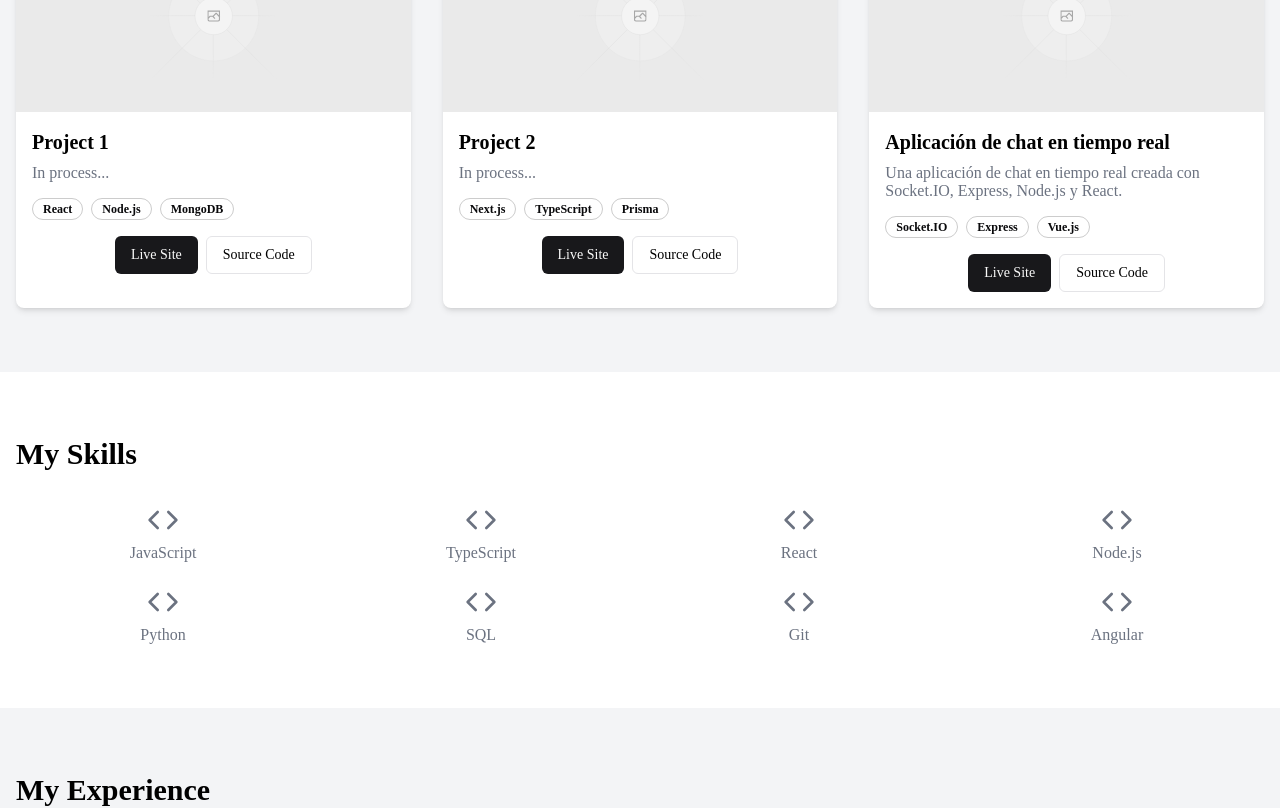
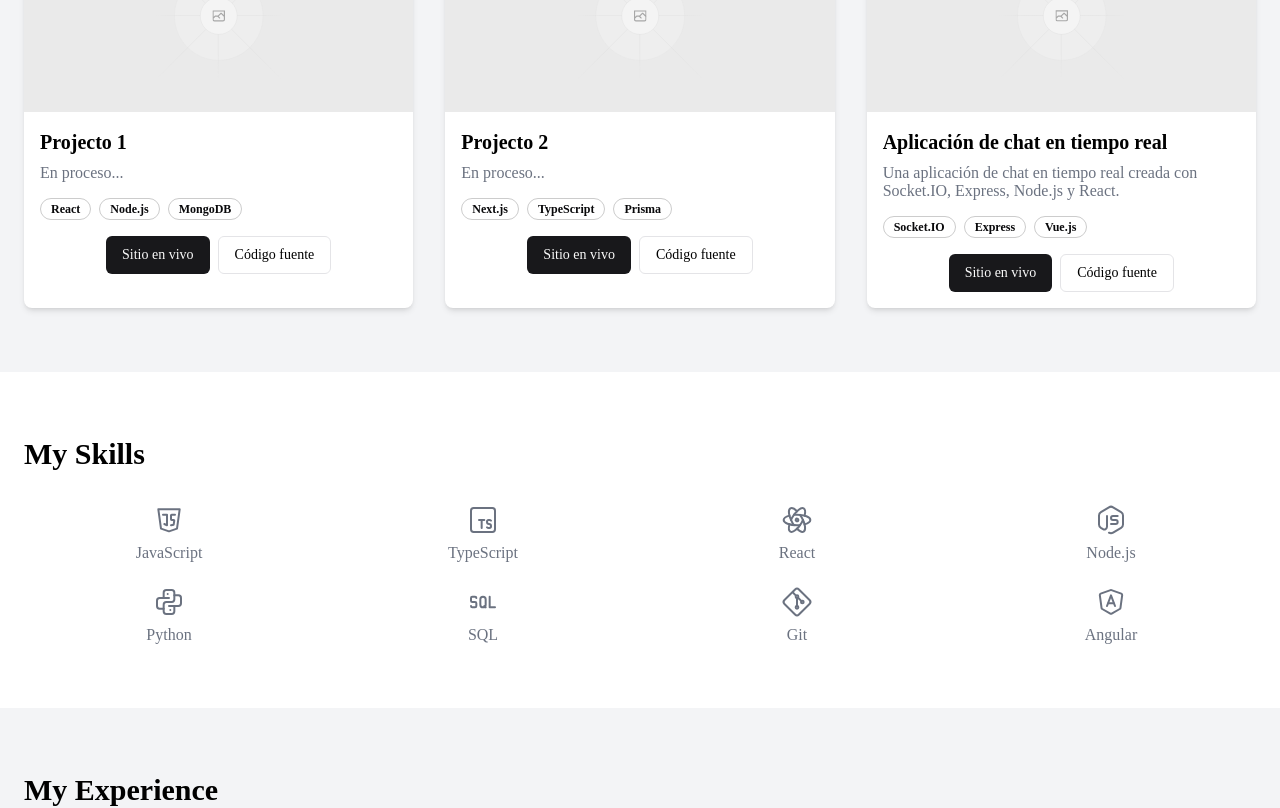
Before and after one commit to MrJuanLcm/portafolio, a React (Create React App) app: page / in a window 1280 px wide. Shown: the part 580-1388 px from the top of the page. Built offline with nearby package versions, Linux system fonts and the light colour scheme.

Commit message:
fix(my-skills): icons

```diff
--- a/src/App.js
+++ b/src/App.js
@@ -3,14 +3,12 @@ import Header from "./components/Header";
 import Main from "./components/Main";
 import Footer from "./components/Footer";
 
-function App() {
+export default function App() {
   return (
-    <div>
-      <Header /> {/* Muestra el componente Header */}
-      <Main /> {/* Contenido de tu aplicación*/}
-      <Footer /> {/* Muestra el componente Footer */}
+    <div className="flex flex-col min-h-[100dvh]">
+      <Header />
+      <Main />
+      <Footer />
     </div>
   );
 }
-
-export default App;
--- a/src/components/Footer/index.js
+++ b/src/components/Footer/index.js
@@ -5,7 +5,7 @@ export default function Footer() {
   return (
     <footer className="bg-gray-900 py-6">
       <div className="container mx-auto px-4 md:px-6 flex justify-between items-center">
-        <p className="text-sm text-white">&copy; 2024 Juan Lacruz</p>
+        <p className="text-sm text-white">"Developed by" Juan Lacruz 2024</p>
         <div className="flex gap-4">
           <a
             href="https://www.linkedin.com/in/juan-luis-lacruz-moreno/"
--- a/src/components/Footer/styles.css
+++ b/src/components/Footer/styles.css
@@ -1,51 +1,4 @@
-.text-white {
-    color: rgb(255 255 255);
-    /* padding: 1.5rem 0.5rem; */
-}
-
-.bg-gray-900 {
-    background-color: rgb(17 24 39);
-}
-
-.gap-4 {
-    gap: 1rem;
-}
-
-
 .py-6 {
     padding-top: 1.5rem;
     padding-bottom: 1.5rem;
 }
-
-.px-4 {
-    padding-left: 1rem;
-    padding-right: 1rem;
-}
-
-.text-sm {
-    font-size: 0.875rem;
-    line-height: 1.25rem;
-}
-
-
-.justify-between {
-    justify-content: space-between;
-}
-
-
-.flex {
-    display: flex;
-}
-
-.mx-auto {
-    margin-left: auto;
-    margin-right: auto;
-}
-
-
-
-@media (min-width: 1400px) {
-    .container {
-        max-width: 1400px;
-    }
-}
--- a/src/components/Header/index.js
+++ b/src/components/Header/index.js
@@ -2,7 +2,7 @@ import React from "react";
 import imgProfile from "../../assets/imgProfile.jpg";
 import "./styles.css";
 
-function Header() {
+export default function Header() {
   return (
     <header className="bg-gray-900 text-white py-8 px-4 md:px-6">
       <div className="container mx-auto flex flex-col items-center md:flex-row md:justify-between">
@@ -49,5 +49,3 @@ function Header() {
     </header>
   );
 }
-
-export default Header;
--- a/src/components/Header/styles.css
+++ b/src/components/Header/styles.css
@@ -18,27 +18,14 @@ pre {
     color: rgb(156 163 175);
 }
 
-.bg-gray-900 {
-
-    background-color: rgb(17 24 39);
-}
-
 .text-2xl {
     font-size: 1.5rem;
     line-height: 2rem;
 }
 
-.font-bold {
-    font-weight: 700;
-}
-
 .py-8 {
     padding-top: 2rem;
     padding-bottom: 2rem;
-}
-
-.w-full {
-    width: 100%;
 }
 
 .h-full {
@@ -67,36 +54,6 @@ video {
     vertical-align: middle;
 }
 
-.user_description {
-    display: flex;
-    flex-direction: row;
-}
-
-.user_name_div {
-    display: flex;
-    justify-content: center;
-    align-items: center;
-    flex-direction: column;
-}
-
-.flex-col {
-    flex-direction: column;
-}
-
-.gap-8 {
-    gap: 2rem;
-}
-
-.grid {
-    display: grid;
-}
-
-@media (min-width: 768px) {
-    .md\:grid-cols-2 {
-        grid-template-columns: repeat(2, minmax(0, 1fr));
-    }
-}
-
 @media (min-width: 768px) {
     .md\:flex-row {
         flex-direction: row;
@@ -104,32 +61,7 @@ video {
 }
 
 
-@media (min-width: 768px) {
-    .md\:py-16 {
-        padding-top: 4rem;
-        padding-bottom: 4rem;
-    }
-}
 
-@media (min-width: 768px) {
-    .md\:px-6 {
-        padding-left: 1.5rem;
-        padding-right: 1.5rem;
-    }
-}
-
-@media (min-width: 768px) {
-    .md\:justify-between {
-        justify-content: space-between;
-    }
-}
-
-a {
-    color: inherit;
-    text-decoration: inherit;
-}
-
-/* imagen del usuario */
 @media (min-width: 768px) {
     .md\:w-20 {
         width: 5rem;
@@ -140,10 +72,6 @@ a {
     .md\:h-20 {
         height: 5rem;
     }
-}
-
-.overflow-hidden {
-    overflow: hidden;
 }
 
 .shrink-0 {
--- a/src/components/Main/index.js
+++ b/src/components/Main/index.js
@@ -2,7 +2,7 @@ import React from "react";
 import imgProject from "../../assets/imgProject.svg";
 import "./styles.css";
 
-function Main() {
+export default function Main() {
   return (
     <main>
       <section id="about" className="py-12 md:py-16">
@@ -93,8 +93,8 @@ function Main() {
                 className="w-full h-48 object-cover"
               />
               <div className="p-4">
-                <h3 className="text-xl font-bold mb-2">Project 1</h3>
-                <p className="text-gray-500 mb-4">In process...</p>
+                <h3 className="text-xl font-bold mb-2">Projecto 1</h3>
+                <p className="text-gray-500 mb-4">En proceso...</p>
                 <div className="flex flex-wrap gap-2">
                   <div className="inline-flex w-fit items-center whitespace-nowrap rounded-full border px-2.5 py-0.5 text-xs font-semibold transition-colors focus:outline-none focus:ring-2 focus:ring-ring focus:ring-offset-2 text-foreground">
                     React
@@ -108,14 +108,14 @@ function Main() {
                 </div>
                 <div className="flex justify-center gap-2 mt-4">
                   <a
-                    href="#"
+                    href="/"
                     className="inline-flex items-center justify-center rounded-md bg-primary px-4 py-2 text-sm font-medium text-primary-foreground shadow transition-colors hover:bg-primary/90 focus-visible:outline-none focus-visible:ring-1 focus-visible:ring-ring disabled:pointer-events-none disabled:opacity-50">
-                    Live Site
+                    Sitio en vivo
                   </a>
                   <a
-                    href="#"
+                    href="/"
                     className="inline-flex items-center justify-center rounded-md border border-input bg-background px-4 py-2 text-sm font-medium shadow-sm transition-colors hover:bg-accent hover:text-accent-foreground focus-visible:outline-none focus-visible:ring-1 focus-visible:ring-ring disabled:pointer-events-none disabled:opacity-50">
-                    Source Code
+                    Código fuente
                   </a>
                 </div>
               </div>
@@ -129,8 +129,8 @@ function Main() {
                 className="w-full h-48 object-cover"
               />
               <div className="p-4">
-                <h3 className="text-xl font-bold mb-2">Project 2</h3>
-                <p className="text-gray-500 mb-4">In process...</p>
+                <h3 className="text-xl font-bold mb-2">Projecto 2</h3>
+                <p className="text-gray-500 mb-4">En proceso...</p>
                 <div className="flex flex-wrap gap-2">
                   <div className="inline-flex w-fit items-center whitespace-nowrap rounded-full border px-2.5 py-0.5 text-xs font-semibold transition-colors focus:outline-none focus:ring-2 focus:ring-ring focus:ring-offset-2 text-foreground">
                     Next.js
@@ -144,14 +144,14 @@ function Main() {
                 </div>
                 <div className="flex justify-center gap-2 mt-4">
                   <a
-                    href="#"
+                    href="/"
                     className="inline-flex items-center justify-center rounded-md bg-primary px-4 py-2 text-sm font-medium text-primary-foreground shadow transition-colors hover:bg-primary/90 focus-visible:outline-none focus-visible:ring-1 focus-visible:ring-ring disabled:pointer-events-none disabled:opacity-50">
-                    Live Site
+                    Sitio en vivo
                   </a>
                   <a
-                    href="#"
+                    href="/"
                     className="inline-flex items-center justify-center rounded-md border border-input bg-background px-4 py-2 text-sm font-medium shadow-sm transition-colors hover:bg-accent hover:text-accent-foreground focus-visible:outline-none focus-visible:ring-1 focus-visible:ring-ring disabled:pointer-events-none disabled:opacity-50">
-                    Source Code
+                    Código fuente
                   </a>
                 </div>
               </div>
@@ -187,12 +187,12 @@ function Main() {
                   <a
                     href="https://frondend-eizm.onrender.com/"
                     className="inline-flex items-center justify-center rounded-md bg-primary px-4 py-2 text-sm font-medium text-primary-foreground shadow transition-colors hover:bg-primary/90 focus-visible:outline-none focus-visible:ring-1 focus-visible:ring-ring disabled:pointer-events-none disabled:opacity-50">
-                    Live Site
+                    Sitio en vivo
                   </a>
                   <a
                     href="https://github.com/MrJuanLcm/real-time-chat-application"
                     className="inline-flex items-center justify-center rounded-md border border-input bg-background px-4 py-2 text-sm font-medium shadow-sm transition-colors hover:bg-accent hover:text-accent-foreground focus-visible:outline-none focus-visible:ring-1 focus-visible:ring-ring disabled:pointer-events-none disabled:opacity-50">
-                    Source Code
+                    Código fuente
                   </a>
                 </div>
               </div>
@@ -207,145 +207,164 @@ function Main() {
           <div className="grid grid-cols-2 md:grid-cols-4 gap-6">
             <div className="flex flex-col items-center gap-2">
               <svg
-                data-id="85"
                 xmlns="http://www.w3.org/2000/svg"
+                className="h-8 w-8 text-gray-500"
                 width="24"
                 height="24"
                 viewBox="0 0 24 24"
+                strokeWidth="1.5"
+                stroke="currentColor"
                 fill="none"
-                stroke="currentColor"
-                strokeWidth="2"
                 strokeLinecap="round"
-                strokeLinejoin="round"
-                className="h-8 w-8 text-gray-500">
-                <polyline points="16 18 22 12 16 6"></polyline>
-                <polyline points="8 6 2 12 8 18"></polyline>
+                strokeLinejoin="round">
+                <path stroke="none" d="M0 0h24v24H0z" fill="none" />
+                <path d="M20 4l-2 14.5l-6 2l-6 -2l-2 -14.5z" />
+                <path d="M7.5 8h3v8l-2 -1" />
+                <path d="M16.5 8h-2.5a.5 .5 0 0 0 -.5 .5v3a.5 .5 0 0 0 .5 .5h1.423a.5 .5 0 0 1 .495 .57l-.418 2.93l-2 .5" />
               </svg>
               <span className="text-gray-500">JavaScript</span>
             </div>
             <div className="flex flex-col items-center gap-2">
               <svg
-                data-id="85"
                 xmlns="http://www.w3.org/2000/svg"
+                className="h-8 w-8 text-gray-500"
                 width="24"
                 height="24"
                 viewBox="0 0 24 24"
+                strokeWidth="1.5"
+                stroke="currentColor"
                 fill="none"
-                stroke="currentColor"
-                strokeWidth="2"
                 strokeLinecap="round"
-                strokeLinejoin="round"
-                className="h-8 w-8 text-gray-500">
-                <polyline points="16 18 22 12 16 6"></polyline>
-                <polyline points="8 6 2 12 8 18"></polyline>
+                strokeLinejoin="round">
+                <path stroke="none" d="M0 0h24v24H0z" fill="none" />
+                <path d="M15 17.5c.32 .32 .754 .5 1.207 .5h.543c.69 0 1.25 -.56 1.25 -1.25v-.25a1.5 1.5 0 0 0 -1.5 -1.5a1.5 1.5 0 0 1 -1.5 -1.5v-.25c0 -.69 .56 -1.25 1.25 -1.25h.543c.453 0 .887 .18 1.207 .5" />
+                <path d="M9 12h4" />
+                <path d="M11 12v6" />
+                <path d="M21 19v-14a2 2 0 0 0 -2 -2h-14a2 2 0 0 0 -2 2v14a2 2 0 0 0 2 2h14a2 2 0 0 0 2 -2z" />
               </svg>
               <span className="text-gray-500">TypeScript</span>
             </div>
             <div className="flex flex-col items-center gap-2">
               <svg
-                data-id="85"
                 xmlns="http://www.w3.org/2000/svg"
+                className="h-8 w-8 text-gray-500"
                 width="24"
                 height="24"
                 viewBox="0 0 24 24"
+                strokeWidth="1.5"
+                stroke="currentColor"
                 fill="none"
-                stroke="currentColor"
-                strokeWidth="2"
                 strokeLinecap="round"
-                strokeLinejoin="round"
-                className="h-8 w-8 text-gray-500">
-                <polyline points="16 18 22 12 16 6"></polyline>
-                <polyline points="8 6 2 12 8 18"></polyline>
+                strokeLinejoin="round">
+                <path stroke="none" d="M0 0h24v24H0z" fill="none" />
+                <path d="M6.306 8.711c-2.602 .723 -4.306 1.926 -4.306 3.289c0 2.21 4.477 4 10 4c.773 0 1.526 -.035 2.248 -.102" />
+                <path d="M17.692 15.289c2.603 -.722 4.308 -1.926 4.308 -3.289c0 -2.21 -4.477 -4 -10 -4c-.773 0 -1.526 .035 -2.25 .102" />
+                <path d="M6.305 15.287c-.676 2.615 -.485 4.693 .695 5.373c1.913 1.105 5.703 -1.877 8.464 -6.66c.387 -.67 .733 -1.339 1.036 -2" />
+                <path d="M17.694 8.716c.677 -2.616 .487 -4.696 -.694 -5.376c-1.913 -1.105 -5.703 1.877 -8.464 6.66c-.387 .67 -.733 1.34 -1.037 2" />
+                <path d="M12 5.424c-1.925 -1.892 -3.82 -2.766 -5 -2.084c-1.913 1.104 -1.226 5.877 1.536 10.66c.386 .67 .793 1.304 1.212 1.896" />
+                <path d="M12 18.574c1.926 1.893 3.821 2.768 5 2.086c1.913 -1.104 1.226 -5.877 -1.536 -10.66c-.375 -.65 -.78 -1.283 -1.212 -1.897" />
+                <path d="M11.5 12.866a1 1 0 1 0 1 -1.732a1 1 0 0 0 -1 1.732z" />
               </svg>
               <span className="text-gray-500">React</span>
             </div>
             <div className="flex flex-col items-center gap-2">
               <svg
-                data-id="85"
                 xmlns="http://www.w3.org/2000/svg"
+                className="h-8 w-8 text-gray-500"
                 width="24"
                 height="24"
                 viewBox="0 0 24 24"
+                strokeWidth="1.5"
+                stroke="currentColor"
                 fill="none"
-                stroke="currentColor"
-                strokeWidth="2"
                 strokeLinecap="round"
-                strokeLinejoin="round"
-                className="h-8 w-8 text-gray-500">
-                <polyline points="16 18 22 12 16 6"></polyline>
-                <polyline points="8 6 2 12 8 18"></polyline>
+                strokeLinejoin="round">
+                <path stroke="none" d="M0 0h24v24H0z" fill="none" />
+                <path d="M9 9v8.044a2 2 0 0 1 -2.996 1.734l-1.568 -.9a3 3 0 0 1 -1.436 -2.561v-6.635a3 3 0 0 1 1.436 -2.56l6 -3.667a3 3 0 0 1 3.128 0l6 3.667a3 3 0 0 1 1.436 2.561v6.634a3 3 0 0 1 -1.436 2.56l-6 3.667a3 3 0 0 1 -3.128 0" />
+                <path d="M17 9h-3.5a1.5 1.5 0 0 0 0 3h2a1.5 1.5 0 0 1 0 3h-3.5" />
               </svg>
               <span className="text-gray-500">Node.js</span>
             </div>
             <div className="flex flex-col items-center gap-2">
               <svg
-                data-id="85"
                 xmlns="http://www.w3.org/2000/svg"
+                className="h-8 w-8 text-gray-500"
                 width="24"
                 height="24"
                 viewBox="0 0 24 24"
+                strokeWidth="1.5"
+                stroke="currentColor"
                 fill="none"
-                stroke="currentColor"
-                strokeWidth="2"
                 strokeLinecap="round"
-                strokeLinejoin="round"
-                className="h-8 w-8 text-gray-500">
-                <polyline points="16 18 22 12 16 6"></polyline>
-                <polyline points="8 6 2 12 8 18"></polyline>
+                strokeLinejoin="round">
+                <path stroke="none" d="M0 0h24v24H0z" fill="none" />
+                <path d="M12 9h-7a2 2 0 0 0 -2 2v4a2 2 0 0 0 2 2h3" />
+                <path d="M12 15h7a2 2 0 0 0 2 -2v-4a2 2 0 0 0 -2 -2h-3" />
+                <path d="M8 9v-4a2 2 0 0 1 2 -2h4a2 2 0 0 1 2 2v5a2 2 0 0 1 -2 2h-4a2 2 0 0 0 -2 2v5a2 2 0 0 0 2 2h4a2 2 0 0 0 2 -2v-4" />
+                <path d="M11 6l0 .01" />
+                <path d="M13 18l0 .01" />
               </svg>
               <span className="text-gray-500">Python</span>
             </div>
             <div className="flex flex-col items-center gap-2">
               <svg
-                data-id="85"
                 xmlns="http://www.w3.org/2000/svg"
+                className="h-8 w-8 text-gray-500"
                 width="24"
                 height="24"
                 viewBox="0 0 24 24"
+                strokeWidth="1.5"
+                stroke="currentColor"
                 fill="none"
-                stroke="currentColor"
-                strokeWidth="2"
                 strokeLinecap="round"
-                strokeLinejoin="round"
-                className="h-8 w-8 text-gray-500">
-                <polyline points="16 18 22 12 16 6"></polyline>
-                <polyline points="8 6 2 12 8 18"></polyline>
+                strokeLinejoin="round">
+                <path stroke="none" d="M0 0h24v24H0z" fill="none" />
+                <path d="M12 8a2 2 0 0 1 2 2v4a2 2 0 1 1 -4 0v-4a2 2 0 0 1 2 -2z" />
+                <path d="M17 8v8h4" />
+                <path d="M13 15l1 1" />
+                <path d="M3 15a1 1 0 0 0 1 1h2a1 1 0 0 0 1 -1v-2a1 1 0 0 0 -1 -1h-2a1 1 0 0 1 -1 -1v-2a1 1 0 0 1 1 -1h2a1 1 0 0 1 1 1" />
               </svg>
               <span className="text-gray-500">SQL</span>
             </div>
             <div className="flex flex-col items-center gap-2">
               <svg
-                data-id="85"
                 xmlns="http://www.w3.org/2000/svg"
+                className="h-8 w-8 text-gray-500"
                 width="24"
                 height="24"
                 viewBox="0 0 24 24"
+                strokeWidth="1.5"
+                stroke="currentColor"
                 fill="none"
-                stroke="currentColor"
-                strokeWidth="2"
                 strokeLinecap="round"
-                strokeLinejoin="round"
-                className="h-8 w-8 text-gray-500">
-                <polyline points="16 18 22 12 16 6"></polyline>
-                <polyline points="8 6 2 12 8 18"></polyline>
+                strokeLinejoin="round">
+                <path stroke="none" d="M0 0h24v24H0z" fill="none" />
+                <path d="M16 12m-1 0a1 1 0 1 0 2 0a1 1 0 1 0 -2 0" />
+                <path d="M12 8m-1 0a1 1 0 1 0 2 0a1 1 0 1 0 -2 0" />
+                <path d="M12 16m-1 0a1 1 0 1 0 2 0a1 1 0 1 0 -2 0" />
+                <path d="M12 15v-6" />
+                <path d="M15 11l-2 -2" />
+                <path d="M11 7l-1.9 -1.9" />
+                <path d="M13.446 2.6l7.955 7.954a2.045 2.045 0 0 1 0 2.892l-7.955 7.955a2.045 2.045 0 0 1 -2.892 0l-7.955 -7.955a2.045 2.045 0 0 1 0 -2.892l7.955 -7.955a2.045 2.045 0 0 1 2.892 0z" />
               </svg>
               <span className="text-gray-500">Git</span>
             </div>
             <div className="flex flex-col items-center gap-2">
               <svg
-                data-id="85"
                 xmlns="http://www.w3.org/2000/svg"
+                className="h-8 w-8 text-gray-500"
                 width="24"
                 height="24"
                 viewBox="0 0 24 24"
+                strokeWidth="1.5"
+                stroke="currentColor"
                 fill="none"
-                stroke="currentColor"
-                strokeWidth="2"
                 strokeLinecap="round"
-                strokeLinejoin="round"
-                className="h-8 w-8 text-gray-500">
-                <polyline points="16 18 22 12 16 6"></polyline>
-                <polyline points="8 6 2 12 8 18"></polyline>
+                strokeLinejoin="round">
+                <path stroke="none" d="M0 0h24v24H0z" fill="none" />
+                <path d="M5.428 17.245l6.076 3.471a1 1 0 0 0 .992 0l6.076 -3.471a1 1 0 0 0 .495 -.734l1.323 -9.704a1 1 0 0 0 -.658 -1.078l-7.4 -2.612a1 1 0 0 0 -.665 0l-7.399 2.613a1 1 0 0 0 -.658 1.078l1.323 9.704a1 1 0 0 0 .495 .734z" />
+                <path d="M9 15l3 -8l3 8" />
+                <path d="M10 13h4" />
               </svg>
               <span className="text-gray-500">Angular</span>
             </div>
@@ -445,5 +464,3 @@ function Main() {
     </main>
   );
 }
-
-export default Main;
--- a/src/components/Main/styles.css
+++ b/src/components/Main/styles.css
@@ -1,7 +1,6 @@
 .text-black {
     color: hsl(240 10% 3.9%);
 }
-
 
 menu,
 ol,
@@ -10,9 +9,6 @@ ul {
     margin: 0;
     padding: 0;
 }
-
-
-/* Projects */
 
 .bg-gray-100 {
     background-color: rgb(243 244 246);
@@ -30,36 +26,9 @@ ul {
     }
 }
 
-@media (min-width: 1400px) {
-    .container {
-        max-width: 1400px;
-    }
-}
-
-.mx-auto {
-    margin-left: auto;
-    margin-right: auto;
-}
-
-.px-4 {
-    padding-left: 1rem;
-    padding-right: 1rem;
-}
-
-@media (min-width: 768px) {
-    .md\:px-6 {
-        padding-left: 1.5rem;
-        padding-right: 1.5rem;
-    }
-}
-
 .text-3xl {
     font-size: 1.875rem;
     line-height: 2.25rem;
-}
-
-.font-bold {
-    font-weight: 700;
 }
 
 .mb-8 {
@@ -91,8 +60,8 @@ ul {
 }
 
 .bg-white {
-    --tw-bg-opacity: 1;
-    background-color: rgb(255 255 255 / var(--tw-bg-opacity));
+    --bg-opacity: 1;
+    background-color: rgb(255 255 255 / var(--bg-opacity));
 }
 
 .rounded-lg {
@@ -104,14 +73,6 @@ ul {
     --ring-shadow: 0 0 #0000;
     --ring-offset-shadow: 0 0 #0000;
     box-shadow: var(--ring-offset-shadow, 0 0 #0000), var(--ring-shadow, 0 0 #0000), var(--shadow);
-}
-
-.overflow-hidden {
-    overflow: hidden;
-}
-
-.w-full {
-    width: 100%;
 }
 
 .h-48 {
@@ -144,10 +105,6 @@ ul {
     margin-bottom: 1rem;
 }
 
-.flex {
-    display: flex;
-}
-
 .flex-wrap {
     flex-wrap: wrap;
 }
@@ -164,16 +121,8 @@ ul {
     width: fit-content;
 }
 
-.items-center {
-    align-items: center;
-}
-
 .whitespace-nowrap {
     white-space: nowrap;
-}
-
-.rounded-full {
-    border-radius: 9999px;
 }
 
 .border {
@@ -200,12 +149,11 @@ ul {
 }
 
 .transition-colors {
-    transition-property: color, background-color, border-color, fill, stroke, -webkit-text-decoration-color;
-    transition-property: color, background-color, border-color, text-decoration-color, fill, stroke;
     transition-property: color, background-color, border-color, text-decoration-color, fill, stroke, -webkit-text-decoration-color;
     transition-timing-function: cubic-bezier(0.4, 0, 0.2, 1);
     transition-duration: 150ms;
 }
+
 
 .w-8 {
     width: 2rem;
--- a/src/index.css
+++ b/src/index.css
@@ -1,3 +1,98 @@
+.flex {
+    display: flex;
+}
+
+.flex-col {
+    flex-direction: column;
+}
+
+.min-h-\[100dvh\] {
+    min-height: -10dvh;
+}
+
+.mx-auto {
+    margin-left: auto;
+    margin-right: auto;
+}
+
+.px-4 {
+    padding-left: 1rem;
+    padding-right: 1rem;
+}
+
+@media (min-width: 768px) {
+    .md\:px-6 {
+        padding-left: 1.5rem;
+        padding-right: 1.5rem;
+    }
+}
+
+.font-bold {
+    font-weight: 700;
+}
+
+.overflow-hidden {
+    overflow: hidden;
+}
+
+.w-full {
+    width: 100%;
+}
+
+.items-center {
+    align-items: center;
+}
+
+.rounded-full {
+    border-radius: 9999px;
+}
+
+.bg-gray-900 {
+    background-color: rgb(17 24 39);
+}
+
+a {
+    color: inherit;
+    text-decoration: inherit;
+}
+
+.text-white {
+    --text-opacity: 1;
+    color: rgb(255 255 255 / var(--text-opacity));
+}
+
+.gap-4 {
+    gap: 1rem;
+}
+
+.text-sm {
+    font-size: 0.875rem;
+    line-height: 1.25rem;
+}
+
+.justify-between {
+    justify-content: space-between;
+}
+
+@media (min-width: 768px) {
+    .md\:justify-between {
+        justify-content: space-between;
+    }
+}
+
+@media (max-width: 640px) {
+    .container {
+        padding-left: 1rem;
+        padding-right: 1rem;
+    }
+}
+
+@media (min-width: 1400px) {
+    .container {
+        max-width: 1400px;
+    }
+}
+
 body {
     margin: 0;
     line-height: inherit;
```
Also changed, not shown: 1 other file (tests, documents, lock files or other folders).
